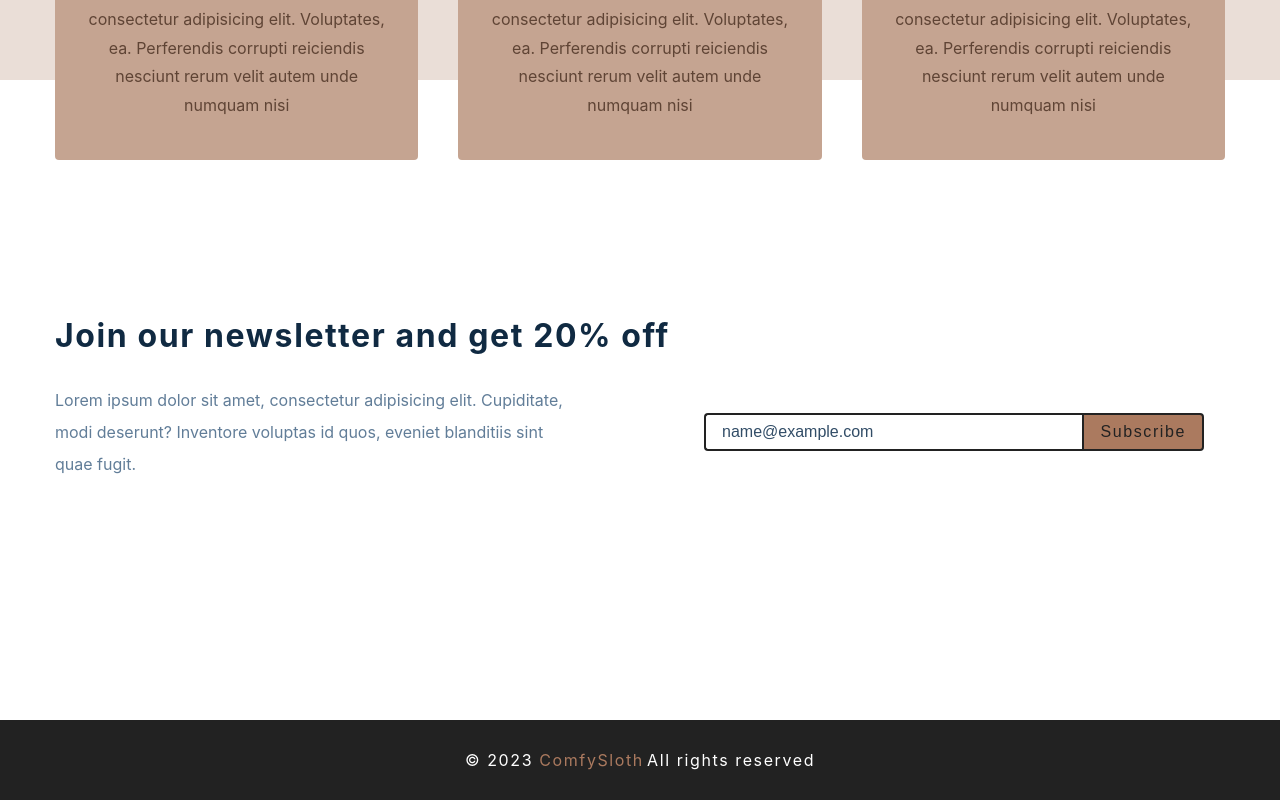
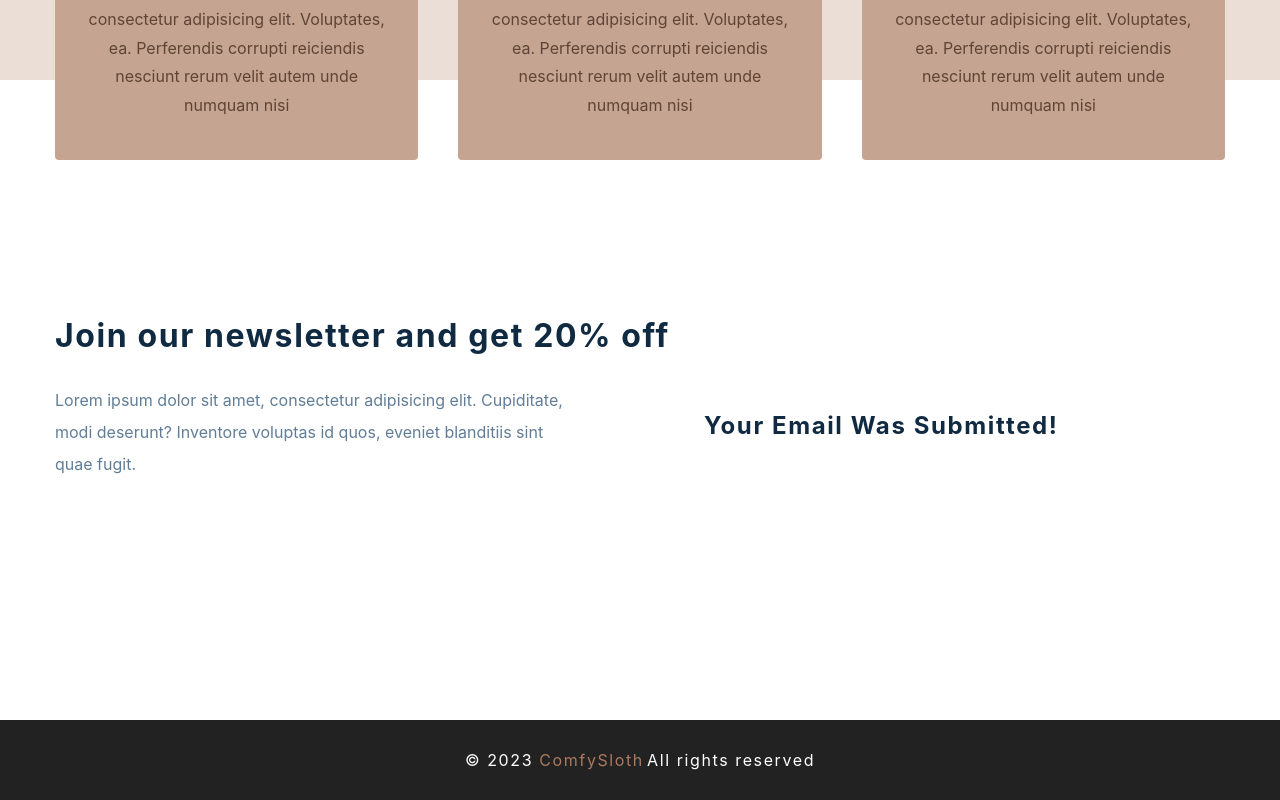
Before and after one commit to GiorgiMakharadze/e-commerce-react-typescript, a React (Vite) app: page / in a window 1280 px wide. Both pictures are taken after typing "name@example.com" into the empty fields and a click on the button "Subscribe". Shown: the part 1256-2056 px from the top of the page. Built offline with nearby package versions, Linux system fonts and the light colour scheme.

Commit message:
contact us

```diff
--- a/package.json
+++ b/package.json
@@ -16,6 +16,7 @@
     "react-dom": "^18.2.0",
     "react-icons": "^4.10.1",
     "react-router-dom": "^6.11.2",
+    "react-toastify": "^9.1.3",
     "styled-components": "^5.3.10",
     "zustand": "^4.3.8"
   },
--- a/src/components/Contact.tsx
+++ b/src/components/Contact.tsx
@@ -1,7 +1,18 @@
+import { useState } from "react";
 import { Form } from "react-router-dom";
+import { toast } from "react-toastify";
 import Wrapper from "../assets/wrappers/Contact";
 
 const Contact = () => {
+  const [isSubmitted, setIsSubmitted] = useState(false);
+
+  const onSubmit = (event: React.FormEvent<HTMLFormElement>) => {
+    event.preventDefault();
+    setIsSubmitted(true);
+    toast("Your email was submitted!", { autoClose: 3000 });
+    setTimeout(() => setIsSubmitted(false), 3000);
+  };
+
   return (
     <Wrapper>
       <div className="section-center">
@@ -12,16 +23,21 @@ const Contact = () => {
             Cupiditate, modi deserunt? Inventore voluptas id quos, eveniet
             blanditiis sint quae fugit.
           </p>
-          <Form className="contact-form">
+          {!isSubmitted ? (
+            <Form className="contact-form" onSubmit={onSubmit}>
               <input
                 type="email"
                 className="form-input"
                 placeholder="enter email"
+                required
               />
               <button type="submit" className="submit-btn">
                 subscribe
               </button>
             </Form>
+          ) : (
+            <h4>Your email was submitted!</h4>
+          )}
         </div>
       </div>
     </Wrapper>
```
Also changed, not shown: 1 other file (tests, documents, lock files or other folders). Lines whose indentation alone changed are shown as unchanged.
